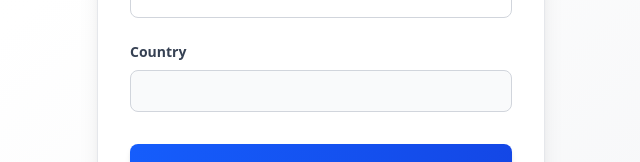
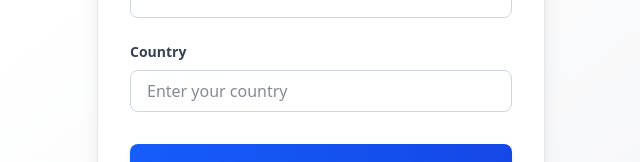
Before and after one commit to samsonchim/platinum-assets-advisors, a Next.js app in the folder platinum-assets/: page /signup in a window 1280 px wide. Shown: the part 719-881 px from the top of the page, without its empty margins (319-959 px from the left). Built offline with nearby package versions, Linux system fonts and the light colour scheme; no server answers.

Commit message:
Chat Feature added

```diff
--- a/platinum-assets/src/app/signup/page.tsx
+++ b/platinum-assets/src/app/signup/page.tsx
@@ -23,14 +23,6 @@ const SignupPage = () => {
   const [error, setError] = useState("");
   const [success, setSuccess] = useState("");
   const router = useRouter();
-
-  React.useEffect(() => {
-    // Get country from IP
-    fetch("https://ipapi.co/json/")
-      .then((res) => res.json())
-      .then((data) => setForm((f) => ({ ...f, country: data.country_name || "" })))
-      .catch(() => {});
-  }, []);
 
   const handleChange = (e: React.ChangeEvent<HTMLInputElement>) => {
     setForm({ ...form, [e.target.name]: e.target.value });
@@ -120,7 +112,14 @@ const SignupPage = () => {
         </div>
         <div className="flex flex-col gap-2">
           <label className="text-gray-700 font-semibold text-sm w-fit">Country</label>
-          <input name="country" value={form.country} readOnly className="px-4 py-2 rounded-lg bg-gray-50 border border-gray-300 text-gray-900 focus:ring-2 focus:ring-blue-500 focus:border-blue-500 outline-none" />
+          <input
+            name="country"
+            value={form.country}
+            onChange={handleChange}
+            className="px-4 py-2 rounded-lg bg-white border border-gray-300 text-gray-900 focus:ring-2 focus:ring-blue-500 focus:border-blue-500 outline-none"
+            placeholder="Enter your country"
+            required
+          />
         </div>
         <button
           type="submit"
```
